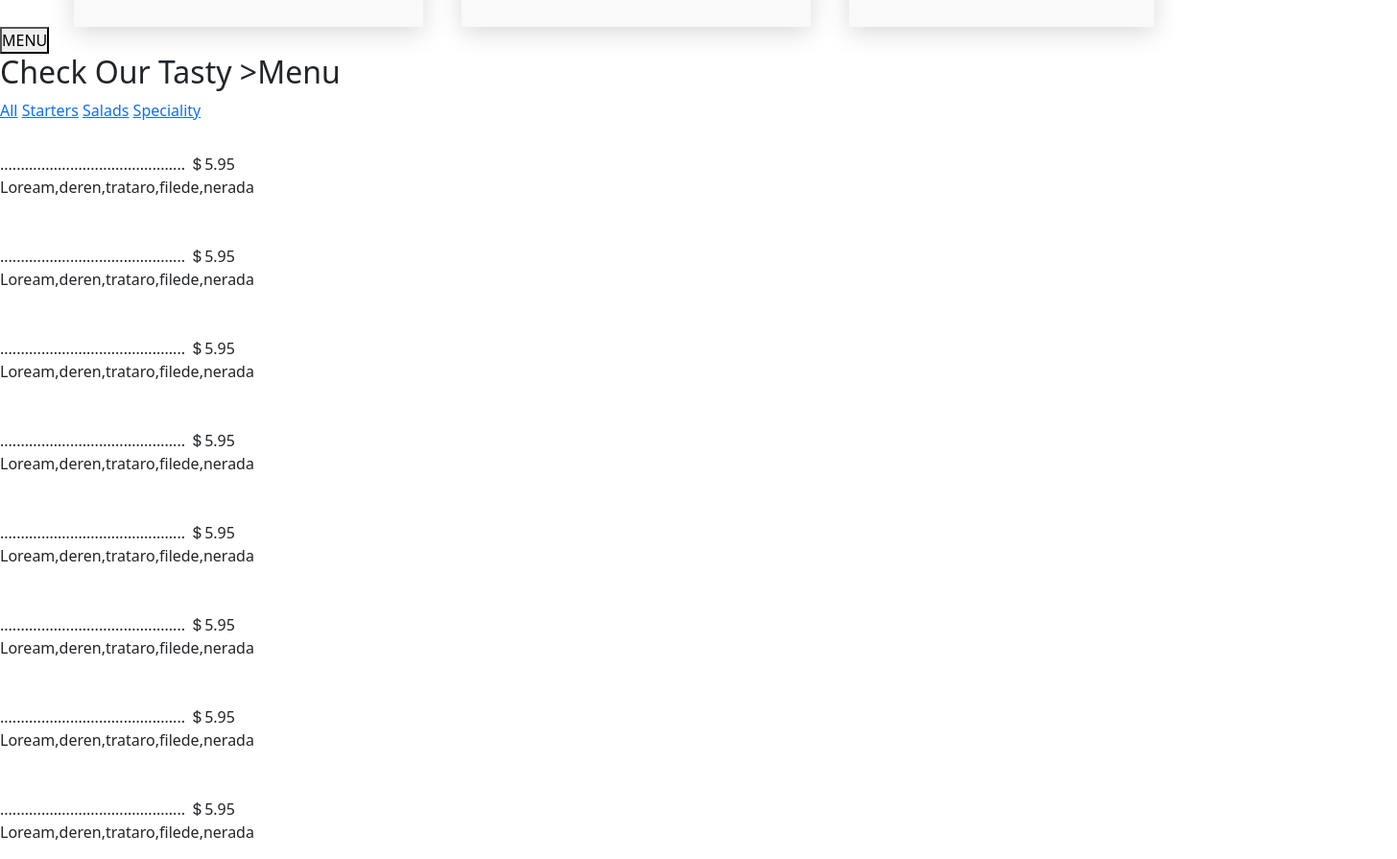
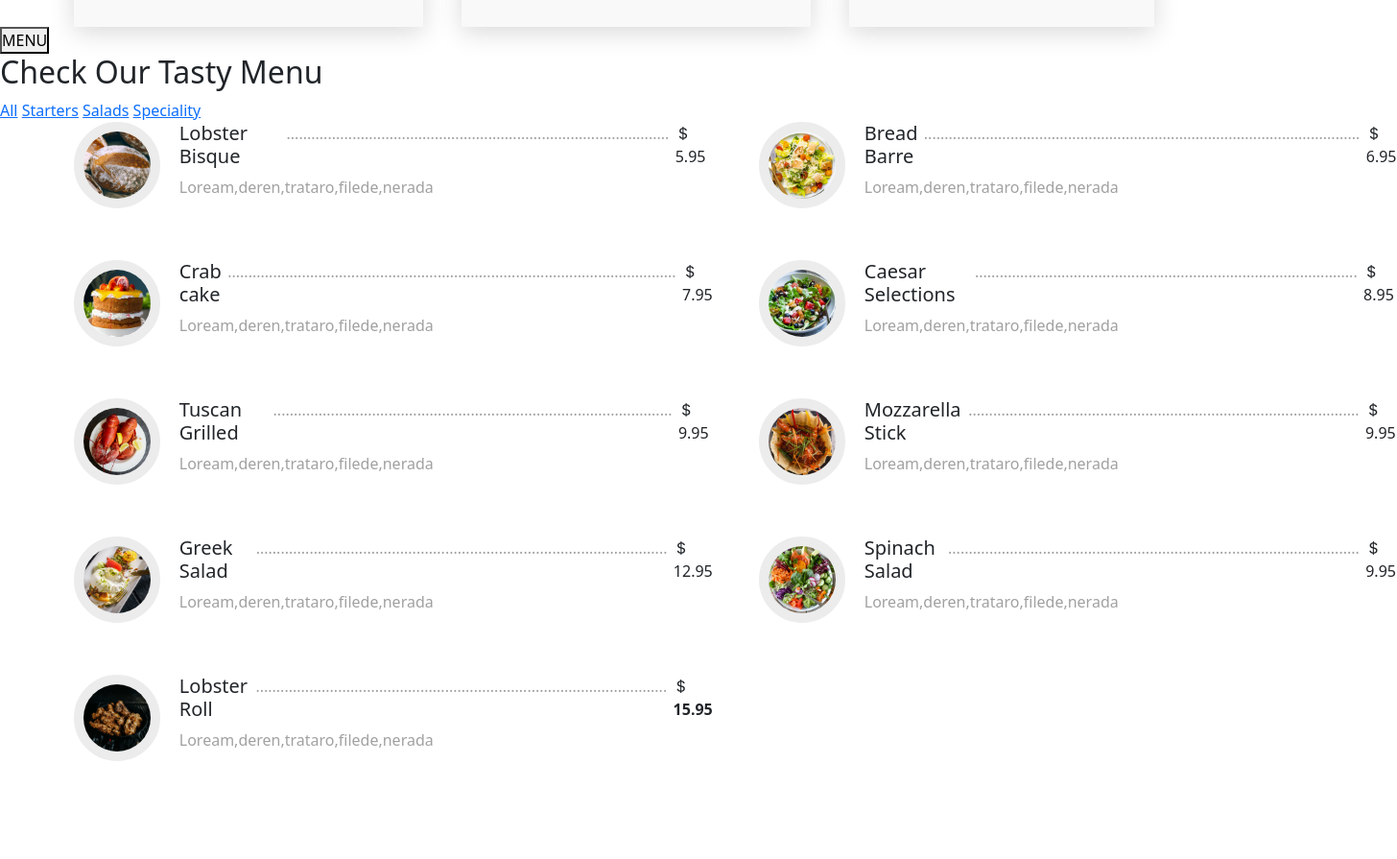
Before and after one commit to Hafsa-ouahbi/final_project, a website: page index.html in a window 1280 px wide. Shown: the part 1860-2755 px from the top of the page at 96% size, 1456 px wide, since content can reach past the window. After the commit the page ends 2659 px from the top, so only its background shows below. Drawn offline with nearby package versions, Linux system fonts and the light colour scheme.

Commit message:
add menu section

```diff
--- a/index.html
+++ b/index.html
@@ -54,7 +54,8 @@
                         alt="...">
                     <div class="carousel-caption pb-22  d-md-block fw-bold caption-gap">
                         <h2 class="text-white fw-bold pb-1 ">Welcome to <span class="yellow">Delicious</span></h2>
-                        <p class="pb-1">Lorem ipsum dolor sit amet, consectetur adipiscing elit, sed do eiusmod tempor incididunt ut
+                        <p class="pb-1">Lorem ipsum dolor sit amet, consectetur adipiscing elit, sed do eiusmod tempor
+                            incididunt ut
                             labore et dolore magna aliqua. Ut enim ad minim veniam, quis nostrud exercitation ullamco
                             laboris nisi ut aliquip ex ea commodo consequat.</p>
                         <div class="button-parent">
@@ -64,10 +65,12 @@
                     </div>
                 </div>
                 <div class="carousel-item ">
-                    <img src="./public/img/images/hero-carousel/hero-carousel-2.jpg" class="d-block w-100 blure" alt="...">
+                    <img src="./public/img/images/hero-carousel/hero-carousel-2.jpg" class="d-block w-100 blure"
+                        alt="...">
                     <div class="carousel-caption pb-22  d-md-block fw-bold">
                         <h2 class="text-white fw-bold pb-1 ">At vero eos et accusamus</h2>
-                        <p class="pb-1">Lorem ipsum dolor sit amet, consectetur adipiscing elit, sed do eiusmod tempor incididunt ut
+                        <p class="pb-1">Lorem ipsum dolor sit amet, consectetur adipiscing elit, sed do eiusmod tempor
+                            incididunt ut
                             labore et dolore magna aliqua. Ut enim ad minim veniam, quis nostrud exercitation ullamco
                             laboris nisi ut aliquip ex ea commodo consequat.</p>
                         <div class="button-parent">
@@ -77,11 +80,13 @@
                     </div>
                 </div>
                 <div class="carousel-item">
-                    <img src="./public/img/images/hero-carousel/hero-carousel-3.jpg" class="d-block w-100 blure " alt="...">
+                    <img src="./public/img/images/hero-carousel/hero-carousel-3.jpg" class="d-block w-100 blure "
+                        alt="...">
                     <!-- d-md-block makes the caption in the center in every screen -->
                     <div class="carousel-caption pb-22 d-md-block fw-bold">
                         <h2 class="text-white fw-bold pb-1">Temporibus autem quibusdam</h2>
-                        <p class="pb-1">Beatae vitae dicta sunt explicabo. Nemo enim ipsam voluptatem quia voluptas sit aspernatur
+                        <p class="pb-1">Beatae vitae dicta sunt explicabo. Nemo enim ipsam voluptatem quia voluptas sit
+                            aspernatur
                             aut odit aut fugit, sed quia consequuntur magni dolores eos qui ratione voluptatem sequi
                             nesciunt omnis iste natus error sit voluptatem accusantium.</p>
                         <div class="button-parent">
@@ -103,19 +108,27 @@
         <div class="d-flex class about11">
             <div>
                 <!-- poster is the cover of the vid -->
-                <video poster="./public/img/images/222.jpg" controls src="./public/img/images/flower.webm" class=""></video>
-                 <!-- <iframe  width="560" height="315" src="https://www.youtube.com/embed/Y7f98aduVJ8?si=mx3ecVNRkEvtdtWg" title="YouTube video player" frameborder="0" allow="accelerometer; autoplay; clipboard-write; encrypted-media; gyroscope; picture-in-picture; web-share" referrerpolicy="strict-origin-when-cross-origin" allowfullscreen></iframe> -->
+                <video poster="./public/img/images/222.jpg" controls src="./public/img/images/flower.webm"
+                    class=""></video>
+                <!-- <iframe  width="560" height="315" src="https://www.youtube.com/embed/Y7f98aduVJ8?si=mx3ecVNRkEvtdtWg" title="YouTube video player" frameborder="0" allow="accelerometer; autoplay; clipboard-write; encrypted-media; gyroscope; picture-in-picture; web-share" referrerpolicy="strict-origin-when-cross-origin" allowfullscreen></iframe> -->
             </div>
             <div class="about1 d-flex flex-column gap-1">
                 <div>
-                <h2>Voluptatem dignissimos provident quasi corporis voluptates sit assumenda.</h2>
-                <p>Lorem ipsum dolor sit amet, consectetur adipiscing elit, sed do eiusmod tempor incididunt ut labore et dolore magna aliqua.</p>
+                    <h2>Voluptatem dignissimos provident quasi corporis voluptates sit assumenda.</h2>
+                    <p>Lorem ipsum dolor sit amet, consectetur adipiscing elit, sed do eiusmod tempor incididunt ut
+                        labore et dolore magna aliqua.</p>
                 </div>
                 <div class="d-flex flex-column gap-1">
-                    <div><i class="bi bi-check2-all yellow"></i> Ullamco laboris nisi ut aliquip ex ea commodo consequat.</div>
-                    <div><i class="bi bi-check2-all yellow"></i>Duis aute irure dolor in reprehenderit in voluptate velit.</div>
-                    <div><i class="bi bi-check2-all yellow"></i>Ullamco laboris nisi ut aliquip ex ea commodo consequat. Duis aute irure dolor in reprehenderit in voluptate trideta storacalaperda mastiro dolore eu fugiat nulla pariatur.</div>
-                <p>Ullamco laboris nisi ut aliquip ex ea commodo consequat. Duis aute irure dolor in reprehenderit in voluptate velit esse cillum dolore eu fugiat nulla pariatur. Excepteur sint occaecat cupidatat non proident</p>
+                    <div><i class="bi bi-check2-all yellow"></i> Ullamco laboris nisi ut aliquip ex ea commodo
+                        consequat.</div>
+                    <div><i class="bi bi-check2-all yellow"></i>Duis aute irure dolor in reprehenderit in voluptate
+                        velit.</div>
+                    <div><i class="bi bi-check2-all yellow"></i>Ullamco laboris nisi ut aliquip ex ea commodo consequat.
+                        Duis aute irure dolor in reprehenderit in voluptate trideta storacalaperda mastiro dolore eu
+                        fugiat nulla pariatur.</div>
+                    <p>Ullamco laboris nisi ut aliquip ex ea commodo consequat. Duis aute irure dolor in reprehenderit
+                        in voluptate velit esse cillum dolore eu fugiat nulla pariatur. Excepteur sint occaecat
+                        cupidatat non proident</p>
                 </div>
             </div>
         </div>
@@ -128,24 +141,27 @@
                 <div class="ab22">
                     <span class="fs-3 fw-bold yellow">01</span>
                     <h4>Lorem Ipsum</h4>
-                    <p>Ullamco laboris nisi ut aliquip ex ea commodo consequat. Duis aute irure dolor in reprehenderit in voluptate</p>
+                    <p>Ullamco laboris nisi ut aliquip ex ea commodo consequat. Duis aute irure dolor in reprehenderit
+                        in voluptate</p>
                 </div>
                 <div class="ab22">
                     <span class="fs-3 fw-bold yellow">02</span>
                     <h4>Repellat Nihit</h4>
-                    <p>Ullamco laboris nisi ut aliquip ex ea commodo consequat. Duis aute irure dolor in reprehenderit in voluptate</p>
+                    <p>Ullamco laboris nisi ut aliquip ex ea commodo consequat. Duis aute irure dolor in reprehenderit
+                        in voluptate</p>
                 </div>
                 <div class="ab22">
                     <span class="fs-3 fw-bold yellow">03</span>
                     <h4>Ad Ad velit qui </h4>
-                    <p>Molasht officis illo asperiores aut doloriblus vitdo consequat.e ducims dolor in reprehenderit</p>
+                    <p>Molasht officis illo asperiores aut doloriblus vitdo consequat.e ducims dolor in reprehenderit
+                    </p>
                 </div>
             </div>
         </div>
         <div class="menu1">
             <div>
-            <button>MENU</button>
-            <h2>Check Our Tasty <span>>Menu</span</h2>
+                <button>MENU</button>
+                <h2>Check Our Tasty <span>Menu</span< /h2>
             </div>
             <div>
                 <a href="">All</a>
@@ -153,60 +169,126 @@
                 <a href="">Salads</a>
                 <a href="">Speciality</a>
             </div>
-            <div>
-                <div>
-                    <div><img src="" alt=""></div>
+            <div class="gri2">
+                <div class="d-flex gap-1">
+                    <div><img class="im3" src="./public/img/images/menu/bread-barrel.jpg" alt=""></div>
                     <div>
-                        <span><h5></h5> ............................................. <span><i class="bi bi-currency-dollar"></i>5.95</span></span>
+                        <span class="d-flex chil">
+                            <h5> Lobster Bisque</h5>
+                            <p class="grayy">
+                                .............................................................................................
+                            </p>
+                            <span>
+                                <i class="bi bi-currency-dollar"></i>
+                                <span>5.95</span></span>
+                        </span>
                         <p>Loream,deren,trataro,filede,nerada</p>
                     </div>
                 </div>
-                <div>
-                    <div><img src="" alt=""></div>
+                <div class="d-flex gap-1">
+                    <div><img class="im3" src="./public/img/images/menu/caesar.jpg" alt=""></div>
                     <div>
-                        <span><h5></h5> ............................................. <span><i class="bi bi-currency-dollar"></i>5.95</span></span>
+                        <span class="d-flex chil">
+                            <h5>Bread Barre</h5>
+                            <p class="grayy">..........................................................................................................
+                            </p>
+                            <span>
+                                <i class="bi bi-currency-dollar"></i>
+                                <span>6.95</span>
+                            </span>
+                        </span>
                         <p>Loream,deren,trataro,filede,nerada</p>
                     </div>
                 </div>
-                <div>
-                    <div><img src="" alt=""></div>
+                <div class="d-flex gap-1">
+                    <div><img class="im3" src="./public/img/images/menu/cake.jpg" alt=""></div>
                     <div>
-                        <span><h5></h5> ............................................. <span><i class="bi bi-currency-dollar"></i>5.95</span></span>
+                        <span class="d-flex chil">
+                            <h5>Crab cake</h5>
+                            <p class="grayy">.............................................................................................................</p>
+                            <span>
+                                <i class="bi bi-currency-dollar"></i>
+                                <span>7.95</span>
+                            </span>
+                        </span>
                         <p>Loream,deren,trataro,filede,nerada</p>
                     </div>
                 </div>
-                <div>
-                    <div><img src="" alt=""></div>
+                <div class="d-flex gap-1">
+                    <div><img class="im3" src="./public/img/images/menu/greek-salad.jpg" alt=""></div>
                     <div>
-                        <span><h5></h5> ............................................. <span><i class="bi bi-currency-dollar"></i>5.95</span></span>
+                        <span class="d-flex chil">
+                            <h5>Caesar Selections</h5>
+                            <p class="grayy">.............................................................................................</p>
+                            <span>
+                                <i class="bi bi-currency-dollar"></i>
+                                <span>8.95</span>
+                            </span>
+                        </span>
                         <p>Loream,deren,trataro,filede,nerada</p>
                     </div>
                 </div>
-                <div>
-                    <div><img src="" alt=""></div>
+                <div class="d-flex gap-1">
+                    <div><img class="im3" src="./public/img/images/menu/lobster-bisque.jpg" alt=""></div>
                     <div>
-                        <span><h5></h5> ............................................. <span><i class="bi bi-currency-dollar"></i>5.95</span></span>
+                        <span class="d-flex chil">
+                            <h5>Tuscan Grilled</h5>
+                            <p class="grayy">.................................................................................................</p>
+                            <span>
+                                <i class="bi bi-currency-dollar"></i>
+                                <span>9.95</span>
+                            </span>
+                        </span>
                         <p>Loream,deren,trataro,filede,nerada</p>
                     </div>
                 </div>
-                <div>
-                    <div><img src="" alt=""></div>
+                <div class="d-flex gap-1">
+                    <div><img class="im3" src="./public/img/images/menu/lobster-roll.jpg" alt=""></div>
                     <div>
-                        <span><h5></h5> ............................................. <span><i class="bi bi-currency-dollar"></i>5.95</span></span>
+                        <span class="d-flex chil">
+                            <h5>Mozzarella Stick</h5>
+                            <p class="grayy">...............................................................................................</p>
+                            <span><i class="bi bi-currency-dollar"></i>9.95</span>
+                        </span>
                         <p>Loream,deren,trataro,filede,nerada</p>
                     </div>
                 </div>
-                <div>
-                    <div><img src="" alt=""></div>
+                <div class="d-flex gap-1">
+                    <div><img class="im3" src="./public/img/images/menu/mozzarella.jpg" alt=""></div>
                     <div>
-                        <span><h5></h5> ............................................. <span><i class="bi bi-currency-dollar"></i>5.95</span></span>
+                        <span class="d-flex chil">
+                            <h5>Greek Salad</h5>
+                            <p class="grayy">....................................................................................................</p>
+                            <span><i class="bi bi-currency-dollar"></i>12.95</span>
+                        </span>
                         <p>Loream,deren,trataro,filede,nerada</p>
                     </div>
                 </div>
-                <div>
-                    <div><img src="" alt=""></div>
+                <div class="d-flex gap-1">
+                    <div><img class="im3" src="./public/img/images/menu/spinach-salad.jpg" alt=""></div>
                     <div>
-                        <span><h5></h5> ............................................. <span><i class="bi bi-currency-dollar"></i>5.95</span></span>
+                        <span class="d-flex chil">
+                            <h5>Spinach Salad</h5>
+                            <p class="grayy">....................................................................................................</p>
+                            <span>
+                                <i class="bi bi-currency-dollar"></i>
+                                <span>9.95</span>
+                            </span>
+                        </span>
+                        <p>Loream,deren,trataro,filede,nerada</p>
+                    </div>
+                </div>
+                <div class="d-flex gap-1 ">
+                    <div><img class="im3" src="./public/img/images/menu/tuscan-grilled.jpg" alt=""></div>
+                    <div>
+                        <span class="d-flex chil">
+                            <h5>Lobster Roll</h5>
+                            <p class="grayy"> ....................................................................................................</p>
+                            <span>
+                                <i class="bi bi-currency-dollar"></i>
+                                <span class="fw-bold price">15.95</span>
+                            </span>
+                        </span>
                         <p>Loream,deren,trataro,filede,nerada</p>
                     </div>
                 </div>
--- a/src/sass/_allModules.scss
+++ b/src/sass/_allModules.scss
@@ -1,7 +1,7 @@
 @import "../sass/modules/Home/footer";
 @import "../sass/modules/Home/header";
-@import "../sass/modules/Home/main";
 @import "./modules/Home/about";
+@import "./modules/Home/menu";
 * {
     padding: 0;
     margin: 0;
--- a/src/sass/_variables.scss
+++ b/src/sass/_variables.scss
@@ -8,7 +8,8 @@ $bg1 :rgb(255, 250, 243) ;
 $spacer: 20px;
 $brown: rgb(67, 63, 57);
 $soft-yellow : #fff7eb;
-
+$menu :rgb(236, 236, 236);
+$mygray : rgb(161, 161, 161);
 @for $i from 1 through 50 {
     $spacers: map-merge( $spacers, ($i: $i * $spacer));
 };
--- a/src/sass/modules/Home/_menu.scss
+++ b/src/sass/modules/Home/_menu.scss
@@ -0,0 +1,23 @@
+.gri2 {
+    display: grid;
+    grid-template-columns: repeat(2 , 1fr);
+    padding-inline: 6vw;
+    gap: 6vh;
+}
+.im3 {
+    width: 90px;
+    border-radius: 50%;
+    border: $menu solid 10px;
+}
+.chil {
+    gap: 0.5vw;
+}
+.chil ~ p {
+        color: $mygray;
+    }
+.grayy {
+    color: $mygray;
+}
+.price {
+
+}
```
Also changed, not shown: public/css/app.css, src/sass/modules/Home/_about.scss (line endings or trailing spaces), src/sass/modules/Home/_main.scss (deleted), 1 other file.
